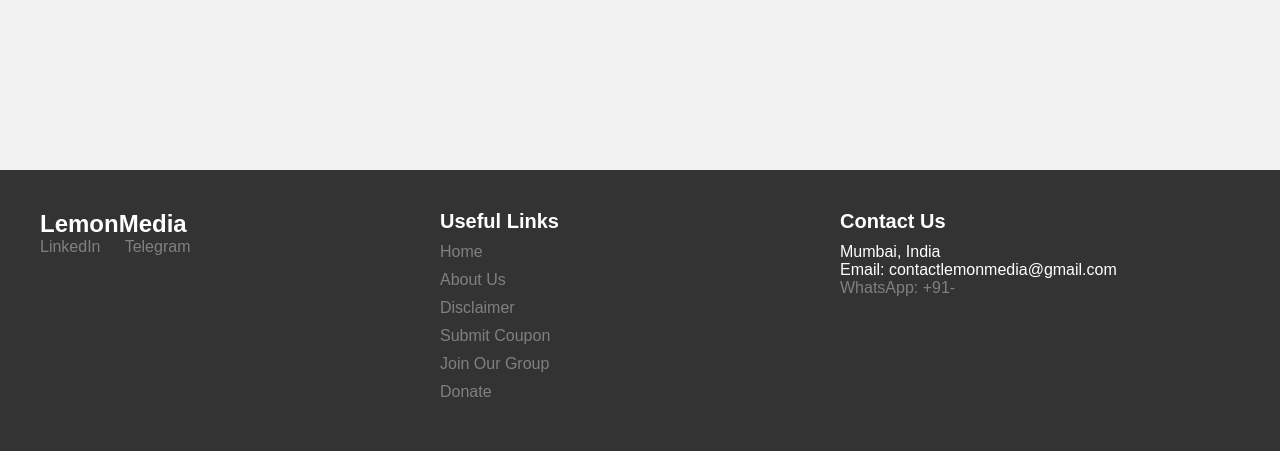
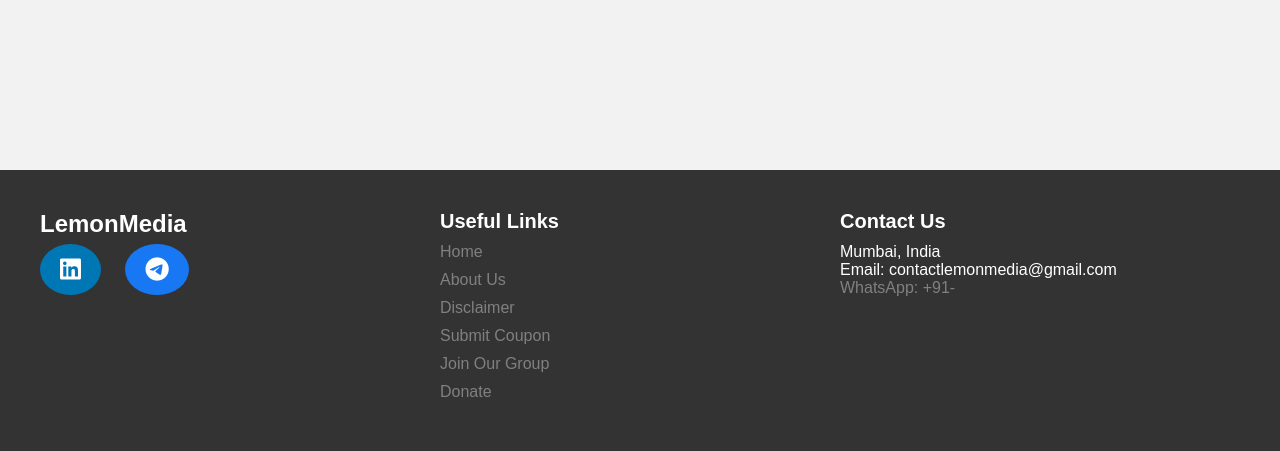
Before and after one commit to tanishka2004/courses-website, a Flask app: page /about in a window 1280 px wide. Shown: the part 636-1087 px from the top of the page. Run offline with Flask 3, Linux system fonts and the light colour scheme.

Commit message:
Added footer social media icons

```diff
--- a/templates/layout.html
+++ b/templates/layout.html
@@ -37,10 +37,13 @@
     <footer>
         <div class="foot_grid">
             <div>
-                <h2>LemonMedia</h2>
+                <h2>LemonMedia</h2><br/>
                 <div class="social-icons">
-                    <a href="https://www.linkedin.com/company/coursearena/">LinkedIn</a>
-                    <a href="https://t.me/Coursearena">Telegram</a>
+                    <a href="https://www.linkedin.com/company/coursearena/" class="social-button linkedin-button" target="_blank">
+                        <i class="fab fa-linkedin"></i></a>
+                    <a href="https://t.me/Coursearena" class="social-button telegram-button" target="_blank">
+        <i class="fab fa-telegram"></i>
+    </a>
                     <!-- Add more social icons as needed -->
                 </div>
             </div>
```
